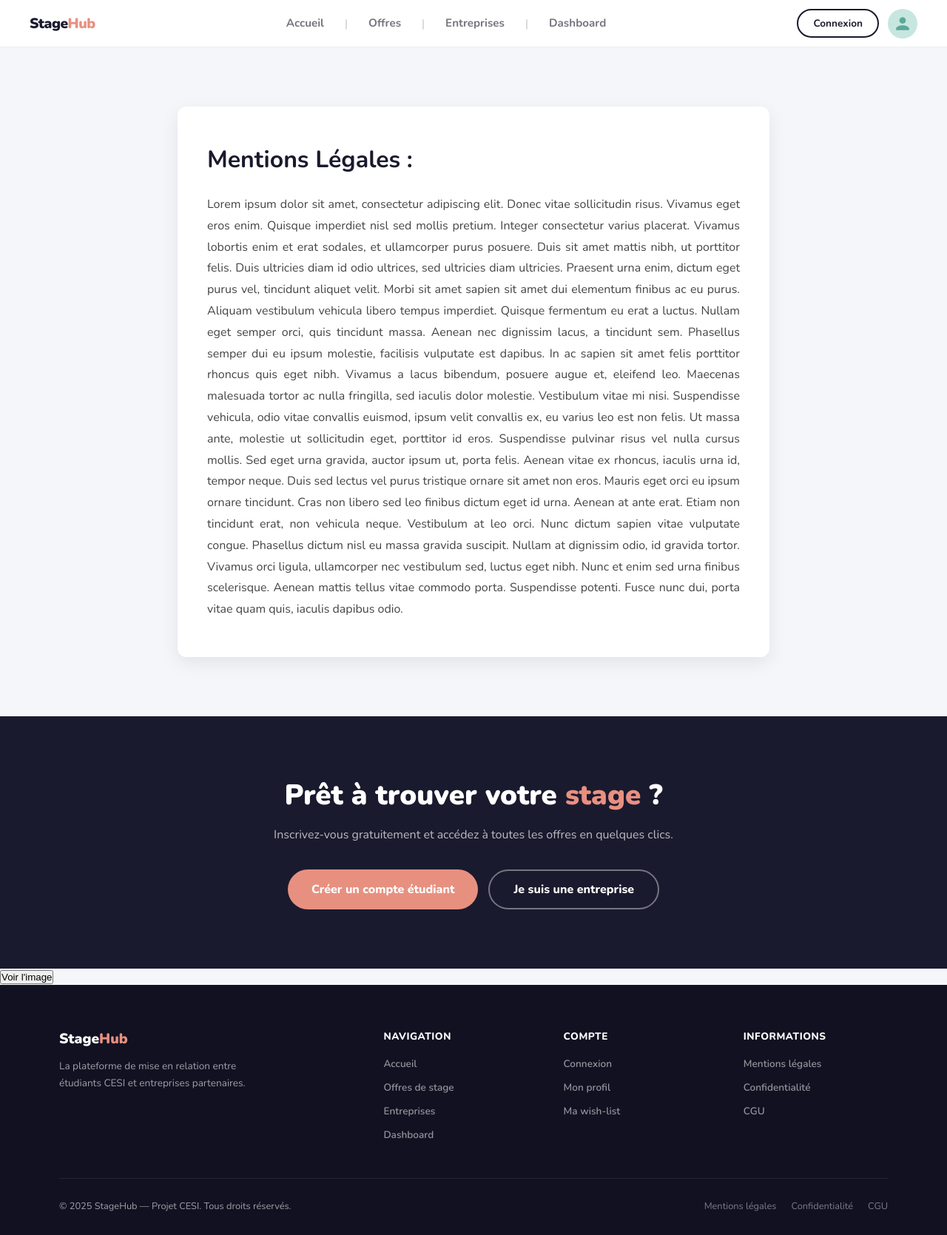
After one commit to Auguste-gmb/Internship-Management-Platform, a PHP site: template templates/legal/mentions.html.twig in a window 1280 px wide. The commit adds this page. Shown: the whole page at 74% size. Run offline with PHP 8.4, Linux system fonts and the light colour scheme; the template is opened without the code that fills it, so the values that code supplies are empty; some libraries are stand-ins or nearby versions.

Commit message:
Legal notice page

```diff
--- a/assets/css/style.css
+++ b/assets/css/style.css
@@ -5,6 +5,9 @@
   margin: 0;
   padding: 0;
 }
+
+
+
 
 :root {
   --mint: #c8e6e0;
@@ -3529,3 +3532,58 @@ body.page-login nav {
     transform: translateY(7px);
   }
 }
+
+
+/* ===== PAGE LEGAL CLEAN ===== */
+
+body.page-legal {
+    background: #f5f6fa;
+}
+
+.page-legal .mentions {
+    max-width: 800px;
+    margin: 80px auto;
+    padding: 50px 40px;
+    background: white;
+    border-radius: 12px;
+    box-shadow: 0 8px 25px rgba(0,0,0,0.08);
+}
+
+.page-legal .mentions h1 {
+    font-size: 32px;
+    margin-bottom: 25px;
+    color: #1a1a2e;
+}
+
+.page-legal .mentions p {
+    font-size: 16px;
+    color: #444;
+    line-height: 1.8;
+    text-align: justify;
+}
+
+.bg-image {
+  position: fixed;
+  top: 0;
+  left: 0;
+  width: 100%;
+  height: 100%;
+
+  background-image: url('/assets/images/test.png');
+  background-size: cover;
+  background-position: center;
+
+  opacity: 0;
+  transition: opacity 0.5s ease;
+
+  z-index: 0;
+}
+.bg-image {
+  pointer-events: none;
+}
+.mentions {
+  position: relative;
+  z-index: 2;
+  background: rgba(255,255,255,0.9);
+  padding: 40px;
+}
--- a/src/Core/Database.php
+++ b/src/Core/Database.php
@@ -11,7 +11,7 @@ class Database
     private static ?Database $instance = null;
     private PDO $pdo;
     private $user = 'root';
-    private $pass = 'A2#DevWeb!';
+    private $pass = '1234';
 
     private function __construct()
     {
--- a/src/Core/Router.php
+++ b/src/Core/Router.php
@@ -61,6 +61,9 @@ class Router
             $uri === '/mentions-legales' && $method === 'GET'
                 => (new HomeController($this->twig))->mentions(),
 
+            $uri === '/mentions-legales' && $method === 'GET'
+                => require __DIR__ . '/../../static/mention_legale.html',
+
             default => $this->notFound(),
         };
     }
--- /dev/null
+++ b/templates/legal/mentions.html.twig
@@ -0,0 +1,62 @@
+{% extends 'base.html.twig' %}
+
+
+{% block title %}StageHub — Mentions Légales{% endblock %}
+{% block meta_desc %}Trouvez votre stage idéal sur StageHub, la plateforme de stages CESI.{% endblock %}
+
+{% block body_class %}page-legal{% endblock %}
+
+
+{% block content %}
+
+
+
+
+ <section class="mentions">
+
+ <h1>Mentions Légales :  </h1>
+
+ <p>
+Lorem ipsum dolor sit amet, consectetur adipiscing elit. Donec vitae sollicitudin risus. Vivamus eget eros enim. Quisque imperdiet nisl sed mollis pretium. Integer consectetur varius placerat. Vivamus lobortis enim et erat sodales, et ullamcorper purus posuere. Duis sit amet mattis nibh, ut porttitor felis. Duis ultricies diam id odio ultrices, sed ultricies diam ultricies.
+
+Praesent urna enim, dictum eget purus vel, tincidunt aliquet velit. Morbi sit amet sapien sit amet dui elementum finibus ac eu purus. Aliquam vestibulum vehicula libero tempus imperdiet. Quisque fermentum eu erat a luctus. Nullam eget semper orci, quis tincidunt massa. Aenean nec dignissim lacus, a tincidunt sem. Phasellus semper dui eu ipsum molestie, facilisis vulputate est dapibus. In ac sapien sit amet felis porttitor rhoncus quis eget nibh. Vivamus a lacus bibendum, posuere augue et, eleifend leo. Maecenas malesuada tortor ac nulla fringilla, sed iaculis dolor molestie. Vestibulum vitae mi nisi. Suspendisse vehicula, odio vitae convallis euismod, ipsum velit convallis ex, eu varius leo est non felis.
+
+Ut massa ante, molestie ut sollicitudin eget, porttitor id eros. Suspendisse pulvinar risus vel nulla cursus mollis. Sed eget urna gravida, auctor ipsum ut, porta felis. Aenean vitae ex rhoncus, iaculis urna id, tempor neque. Duis sed lectus vel purus tristique ornare sit amet non eros. Mauris eget orci eu ipsum ornare tincidunt. Cras non libero sed leo finibus dictum eget id urna. Aenean at ante erat.
+
+Etiam non tincidunt erat, non vehicula neque. Vestibulum at leo orci. Nunc dictum sapien vitae vulputate congue. Phasellus dictum nisl eu massa gravida suscipit. Nullam at dignissim odio, id gravida tortor. Vivamus orci ligula, ullamcorper nec vestibulum sed, luctus eget nibh. Nunc et enim sed urna finibus scelerisque. Aenean mattis tellus vitae commodo porta. Suspendisse potenti. Fusce nunc dui, porta vitae quam quis, iaculis dapibus odio.
+
+  </p>
+
+ </section>
+
+
+
+<section class="cta-section">
+  <h2>Prêt à trouver votre <span>stage</span> ?</h2>
+  <p>Inscrivez-vous gratuitement et accédez à toutes les offres en quelques clics.</p>
+  <div class="cta-btns">
+    <a href="/inscription" class="btn-primary">Créer un compte étudiant</a>
+    <a href="/connexion"   class="btn-secondary">Je suis une entreprise</a>
+  </div>
+</section>
+
+
+<div id="bgImage" class="bg-image"></div>
+
+<button onclick="afficherBg()">Voir l'image</button>
+
+
+<script>
+function afficherBg() {
+  const bg = document.getElementById("bgImage");
+  bg.style.opacity = "1";
+}
+</script>
+
+
+
+{% endblock %}
+
+{% block extra_js %}
+<script src="/assets/js/index-script.js"></script>
+{% endblock %}
```
Also changed, not shown: assets/images/test.png (added).
